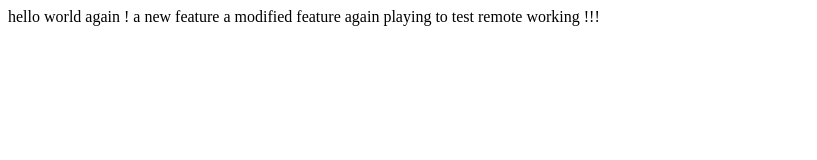
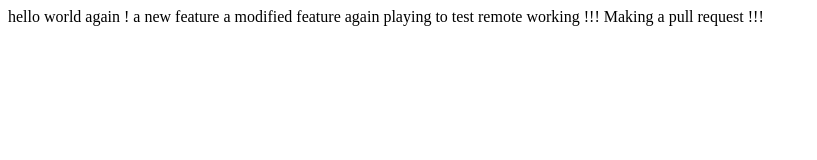
Before and after one commit to gurudevssutar/lecture1, a plain HTML site: page index.html in a window 1280 px wide. Shown: the whole page, without its empty margins (0-817 px from the left). Drawn offline with Linux system fonts and the light colour scheme.

Commit message:
Update index.html

```diff
--- a/index.html
+++ b/index.html
@@ -12,5 +12,7 @@
     a modified feature again
 
     playing to test remote working !!!
+
+    Making a pull request !!!
   </body>
 </html>
```
